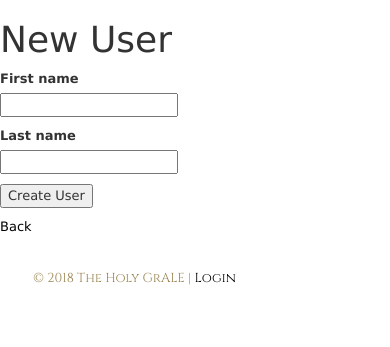
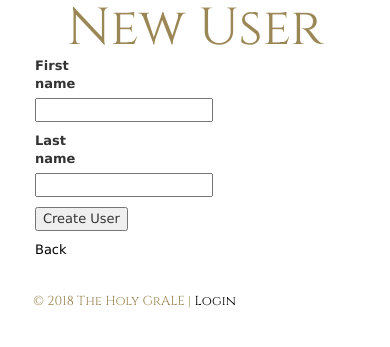
Before and after one commit to KSCairney/realale, a Rails app: page /users/new in a window 390 px wide. Shown: the top 347 px of the page. Run offline with Rails 7, Linux system fonts and the light colour scheme; style sheets or scripts are compiled from the project's sources; some libraries are stand-ins or nearby versions; some web fonts are replaced.

Commit message:
styling pages

```diff
--- a/app/assets/stylesheets/simple_pages.scss
+++ b/app/assets/stylesheets/simple_pages.scss
@@ -2,7 +2,7 @@
 // They will automatically be included in application.css.
 // You can use Sass (SCSS) here: http://sass-lang.com/
 
-#titlelogo {
+.titlelogo {
   font-family: 'Cinzel', serif;
   color: #9b8755;
   font-size: 4em;
--- a/app/views/simple_pages/index.html.erb
+++ b/app/views/simple_pages/index.html.erb
@@ -4,7 +4,7 @@
   </div>
   <div class="row">
     <div class="labelbox">
-      <h1 id="titlelogo">the holy grALE</h1>
+      <h1 class="titlelogo">the holy grALE</h1>
       <p class="texts">Castle Park | Lancaster</p>
       <p class="texts">Real Ale | Less-Than-Awful Food | Grumpy Barstaff</p>
     </div>
--- a/app/views/taps/index.html.erb
+++ b/app/views/taps/index.html.erb
@@ -1,6 +1,6 @@
 <p id="notice"><%= notice %></p>
 
-<h1>Taps</h1>
+<h1 class="titlelogo">Taps</h1>
 
 <table>
   <thead>
--- a/app/views/users/index.html.erb
+++ b/app/views/users/index.html.erb
@@ -1,12 +1,12 @@
 <p id="notice"><%= notice %></p>
 
-<h1>Users</h1>
+<h1 class="titlelogo">Users</h1>
 
 <table>
   <thead>
     <tr>
       <th>First name</th>
-      <th>Last name</th>
+      <th> Last name </th>
       <th colspan="3"></th>
     </tr>
   </thead>
--- a/app/views/users/new.html.erb
+++ b/app/views/users/new.html.erb
@@ -1,5 +1,10 @@
-<h1>New User</h1>
+<h1 class="titlelogo">New User</h1>
 
-<%= render 'form', user: @user %>
+<div class="row">
+    <div class="buff col-xl-2 col-lg-2 col-md-2 col-sm-1 col-xs-1"></div>
+    <div class="col-xl-10 col-lg-10 col-md-10 col-sm-11 col-xs-1">
+        <%= render 'form', user: @user %>
 
-<%= link_to 'Back', users_path %>
+        <%= link_to 'Back', users_path %>
+    </div>
+</div>
--- a/app/views/users/show.html.erb
+++ b/app/views/users/show.html.erb
@@ -1,5 +1,7 @@
 <p id="notice"><%= notice %></p>
-
+<div class="row">
+  <div class="buff col-xl-2 col-lg-2 col-md-2 col-sm-1 col-xs-1"></div>
+  <div class="col-xl-10 col-lg-10 col-md-10 col-sm-11 col-xs-1">
     <p>
       <strong>First name:</strong>
       <%= @user.first_name %>
@@ -12,3 +14,5 @@
 
     <%= link_to 'Edit', edit_user_path(@user) %> |
     <%= link_to 'Back', users_path %>
+  </div>
+</div>
```
Also changed, not shown: app/views/taps/edit.html.erb (+9 -4 lines), app/views/taps/new.html.erb (+8 -3 lines), app/views/users/edit.html.erb (+9 -4 lines). Lines whose indentation alone changed are shown as unchanged.
